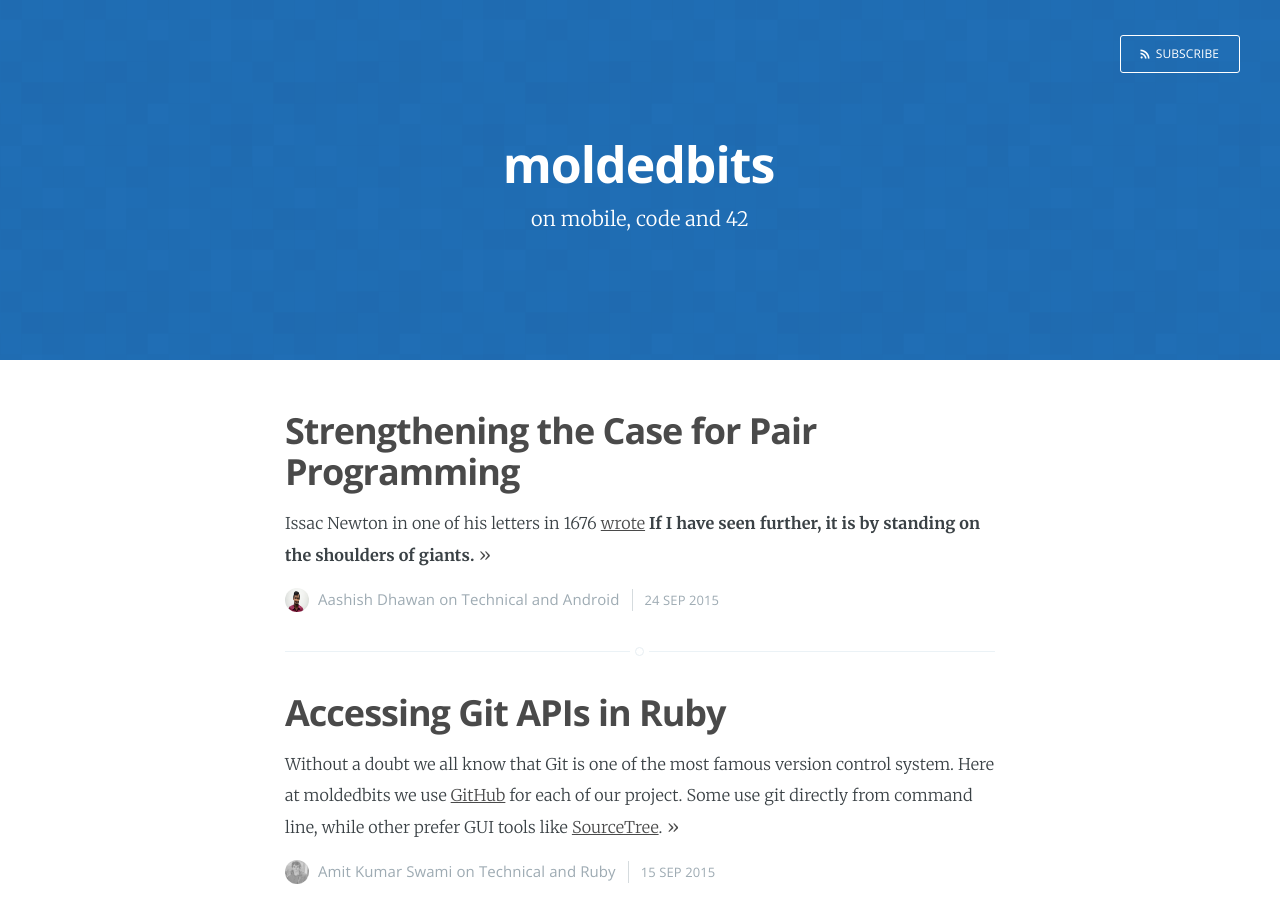
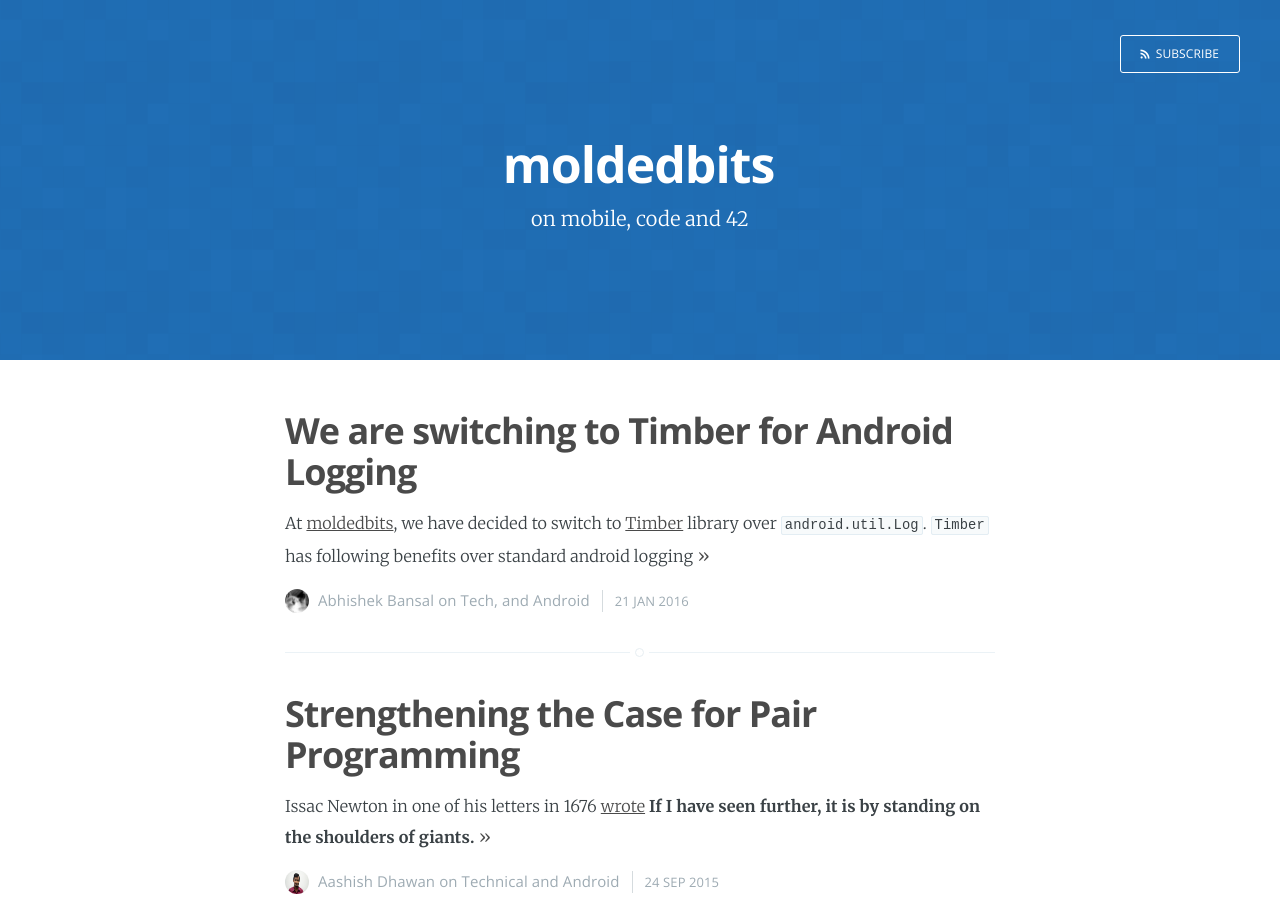
Before and after one commit to moldedbits/moldedbits.github.io, a Jekyll site: the page built from index.html, in a window 1280 px wide and 900 px high. Built offline with Jekyll 4.4.1, drawn with Linux system fonts in a browser that asks for light colours; Markdown is read by kramdown in place of the engine named in the settings; the list of posts is cut into pages by our own code; some of the changed lines change nothing that is shown.

Commit message:
+ first draft

```diff
--- a/_data/people.yml
+++ b/_data/people.yml
@@ -12,3 +12,7 @@
   name: Amit Kumar Swami
   description: iOS, Rails and new tech
   image: amit.jpg
+
+abhishek:
+  name: Abhishek Bansal
+  description: Technology Enthusiast
--- /dev/null
+++ b/_posts/2016-01-21-we-are-switching-to-timber.md
@@ -0,0 +1,91 @@
+---
+layout: post
+title:  "We are switching to Timber for Android Logging"
+date:   2016-01-21 01:51:59
+author: abhishek
+categories: Tech, Android
+---
+At [moldedbits](http:///www.moldedbits.com), we have decided to switch to [Timber](https://github.com/JakeWharton/timber) library over `android.util.Log`. `Timber` has following benefits over standard android logging
+
+### No Tags
+Timber automagically assigns TAG to a log statement. By default, it is filename but a custom tag can be provided if needed
+{% highlight java %}
+// default TAG
+Timber.d("This is a debug log”);
+// Custom TAG
+Timber.tag("CustomTag").d("Debug log with custom tag”);
+
+### Custom Behaviours
+Developer can add custom logging engines(called Trees) for custom logging. Timber ships with a default logging behaviour class DebugTree. These Trees can be installed conditionally
+like
+
+{% highlight java %}
+// This makes sure that logs are only generated in debug mode
+// even when proguard is not in action
+if(BuildConfig.DEBUG) {
+    // DebugTree has all usual logging functionality
+    Timber.plant(new Timber.DebugTree());
+}
+{% endhighlight %}
+
+Developer can also write custom behaviours e.g. printing line no along with log statement.
+
+{% highlight java %}
+/**
+ * Sample tree which prints line no along with tag
+ */
+public class LineNoDebugTree extends Timber.DebugTree {
+    @Override
+    protected String createStackElementTag(StackTraceElement element) {
+        return super.createStackElementTag(element) + ":" + element.getLineNumber();
+    }
+}
+{% endhighlight %}
+
+### Logging to multiple sinks
+Single log statement can print log on logcat and report to some other source like Crashlytics. All you have to do is install two Trees on Timber instance in your Application class.
+like this
+
+{% highlight java %}
+// This makes sure that logs are only generated in debug mode
+// even when proguard is not in action
+if(BuildConfig.DEBUG) {
+    // DebugTree has all usual logging functionality
+    Timber.plant(new Timber.DebugTree());
+}
+
+// planting another tree in parallel to existing Debug Tree
+// this can send crash/exception reports to Crashlytics alongside existing logging/crash
+// reporting mechanism. This can also be done conditionally for release builds only.
+Timber.plant(new CrashlyticsTree());
+{% endhighlight %}
+
+`CrashlyticsTree` class looks like this
+
+{% highlight java %}
+public class CrashlyticsTree extends Timber.Tree {
+    private static final String CRASHLYTICS_KEY_PRIORITY = "priority";
+    private static final String CRASHLYTICS_KEY_TAG = "tag";
+    private static final String CRASHLYTICS_KEY_MESSAGE = "message";
+
+    @Override
+    protected void log(int priority, @Nullable String tag, @Nullable String message, @Nullable Throwable t) {
+        if (priority == Log.VERBOSE || priority == Log.DEBUG || priority == Log.INFO) {
+            return;
+        }
+
+        Crashlytics.setInt(CRASHLYTICS_KEY_PRIORITY, priority);
+        Crashlytics.setString(CRASHLYTICS_KEY_TAG, tag);
+        Crashlytics.setString(CRASHLYTICS_KEY_MESSAGE, message);
+
+        if (t == null) {
+            Crashlytics.logException(new Exception(message));
+        } else {
+            Crashlytics.logException(t);
+        }
+    }
+}
+{% endhighlight %}
+
+Clearly its very easy to use and makes debugging more efficient.
+Happy Coding !!
```
